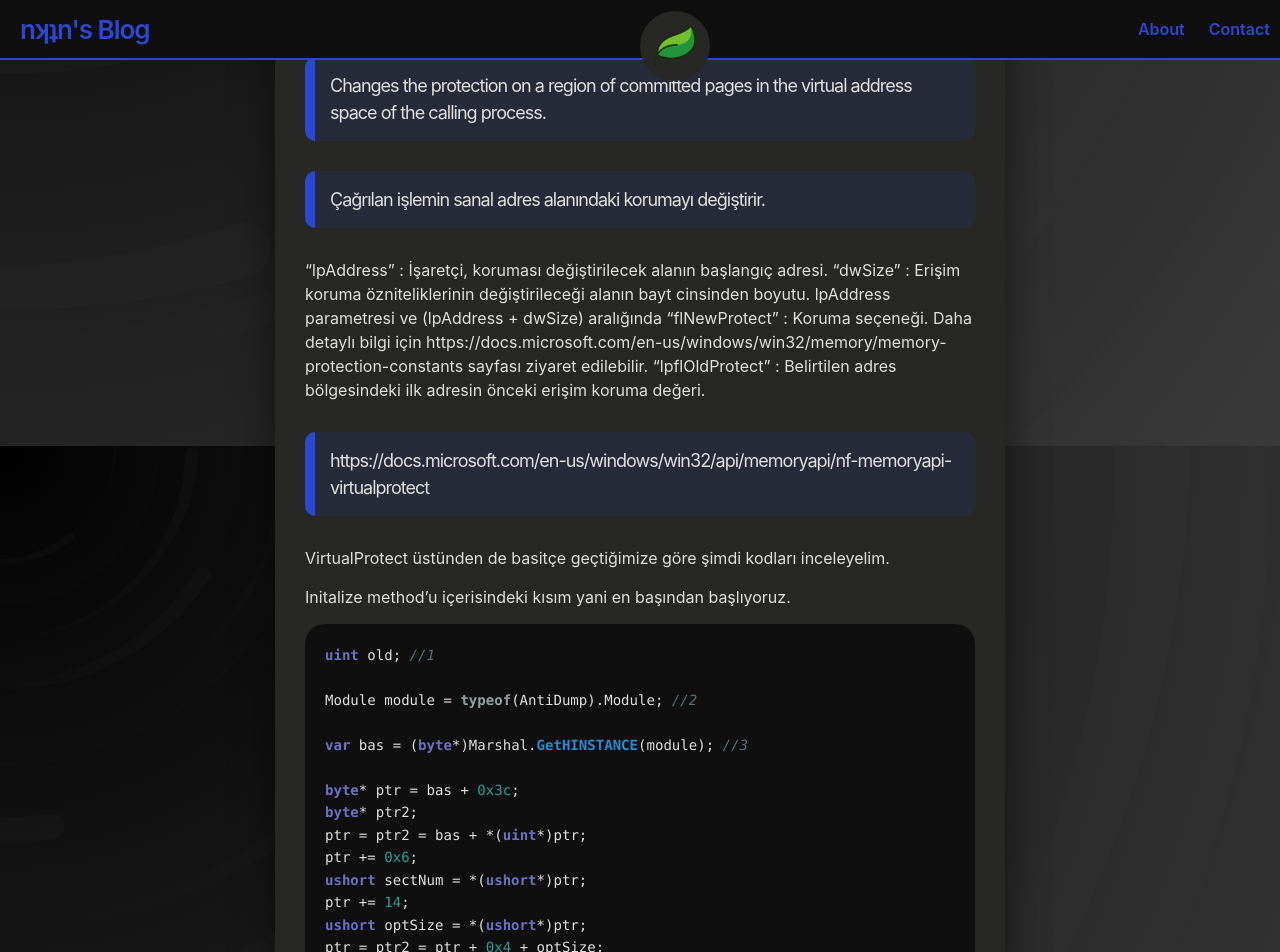
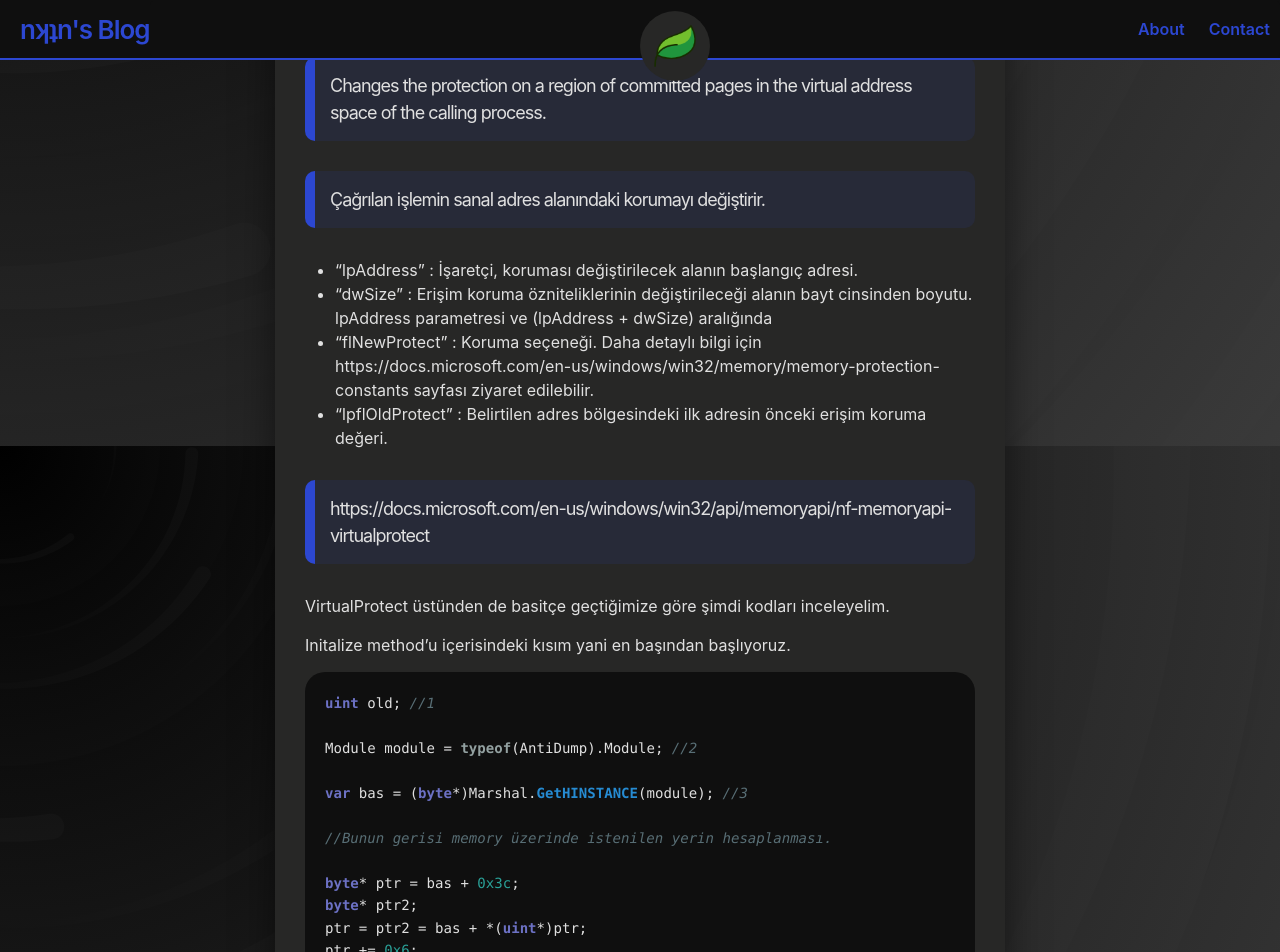
Before and after one commit to Rhotav/rhotav.github.io, a Jekyll site: the page built from _posts/2020-07-03-antidump.md, in a window 1280 px wide and 1400 px high, scrolled down 2434 px. Shown: the top 952 px of the window. Built offline with Jekyll 4.4.1, drawn with Linux system fonts in a browser that asks for light colours; nearby versions of some CDN libraries; a script that is not in the unit is left out; some of the changed text lies outside the part shown.

Commit message:
Update 2020-07-03-antidump.md

```diff
--- a/_posts/2020-07-03-antidump.md
+++ b/_posts/2020-07-03-antidump.md
@@ -74,10 +74,10 @@
 
 > Çağrılan işlemin sanal adres alanındaki korumayı değiştirir.
 
-"lpAddress" : İşaretçi, koruması değiştirilecek alanın başlangıç adresi.
-"dwSize" : Erişim koruma özniteliklerinin değiştirileceği alanın bayt cinsinden boyutu. lpAddress parametresi ve (lpAddress + dwSize) aralığında
-"flNewProtect" : Koruma seçeneği. Daha detaylı bilgi için https://docs.microsoft.com/en-us/windows/win32/memory/memory-protection-constants sayfası ziyaret edilebilir.
-"lpflOldProtect" : Belirtilen adres bölgesindeki ilk adresin önceki erişim koruma değeri.
+- "lpAddress" : İşaretçi, koruması değiştirilecek alanın başlangıç adresi.
+- "dwSize" : Erişim koruma özniteliklerinin değiştirileceği alanın bayt cinsinden boyutu. lpAddress parametresi ve (lpAddress + dwSize) aralığında
+- "flNewProtect" : Koruma seçeneği. Daha detaylı bilgi için https://docs.microsoft.com/en-us/windows/win32/memory/memory-protection-constants sayfası ziyaret edilebilir.
+- "lpflOldProtect" : Belirtilen adres bölgesindeki ilk adresin önceki erişim koruma değeri.
 
 > https://docs.microsoft.com/en-us/windows/win32/api/memoryapi/nf-memoryapi-virtualprotect
 
@@ -90,6 +90,7 @@
 uint old; //1
 Module module = typeof(AntiDump).Module; //2
 var bas = (byte*)Marshal.GetHINSTANCE(module); //3
+//Bunun gerisi memory üzerinde istenilen yerin hesaplanması.
 byte* ptr = bas + 0x3c;
 byte* ptr2;
 ptr = ptr2 = bas + *(uint*)ptr;
@@ -106,3 +107,8 @@
 > Örnek bir proje oluşturuyorum Visual Studio'dan ve ConfuserEx'den sadece AntiDump korumasını içerisine enjekte ediyorum. Output olarak "Confused" klasörünün içerisindeki dosyayı dnSpy üzerinde açıp .cctor kısmına gidiyoruz. (Neden buraya gidiyoruz diyecek olursanız Inject Phase kısmında bunu .cctor'a enjekte ettiğini göreceksiniz.)
 ![Screenshot_1](https://user-images.githubusercontent.com/54905232/86460687-7e67cb00-bd31-11ea-9813-6b931b302002.png)
 dnSpy üzerinde açtıktan sonra GetHISTANCE fonksiyonunun çalışmasından hemen sonra olan satıra breakpoint koyuyoruz ve programı yine dnSpy üzerinde debugluyoruz.
+![Screenshot_2](https://user-images.githubusercontent.com/54905232/86460940-eb7b6080-bd31-11ea-981f-1766d65e89e0.png)
+breakpoint koyduğumuz yere gelince program duruyor ve dnSpy'ın "locals" penceresinden bas adlı değişkenimizin değerine bakınca "0x006A0000" adresini görüyoruz(sizde farklı olacaktır). HxD yazılımını başlatıp "Open Main Memory..." özelliğini kullanarak açılan sekmeden programımızı seçiyoruz.
+![Screenshot_3](https://user-images.githubusercontent.com/54905232/86461207-4e6cf780-bd32-11ea-810a-c195b9162290.png)
+CTRL + G kombinasyonu sonucunda açılan sekmeye "bas" değişkeninden aldığımız değeri yazıyoruz (0x silmeniz gerekiyor) daha sonra OK tuşuna bastığınızda sizi direkt MZ ascii karakterlerinin olduğu yere götürecek yani en başa.
+![Screenshot_4](https://user-images.githubusercontent.com/54905232/86461272-6b092f80-bd32-11ea-80b7-3f4c7c8206d3.png)
```
